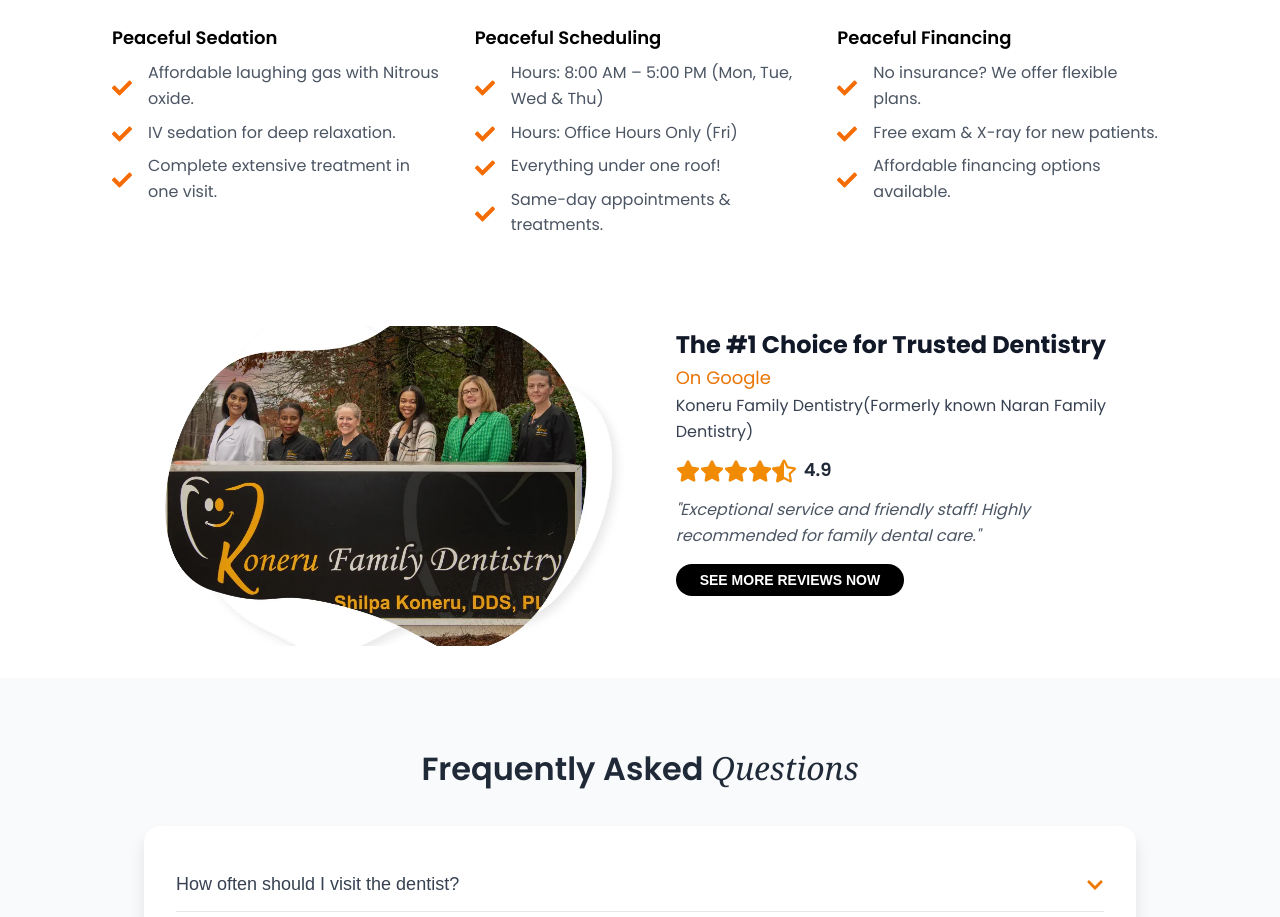
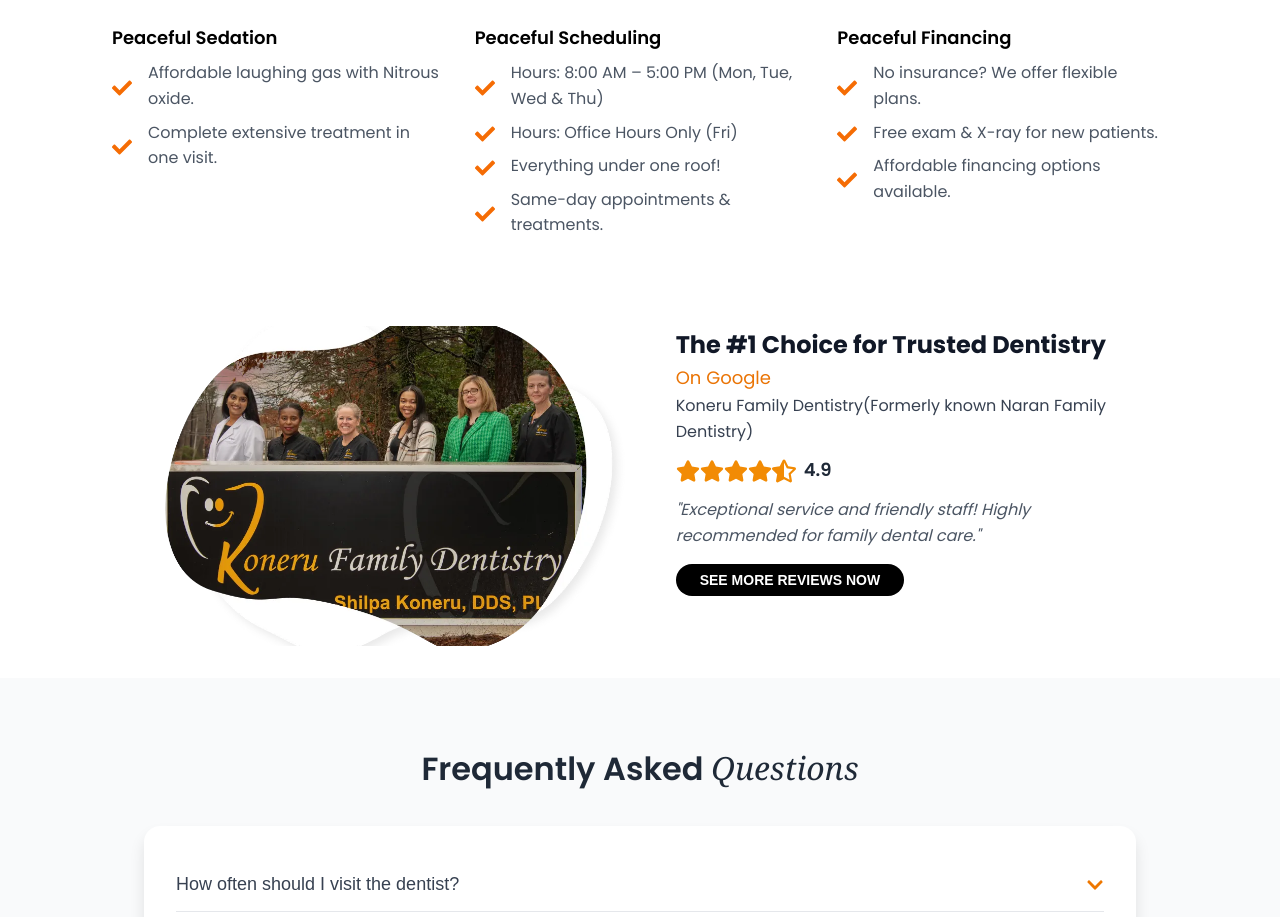
Before and after one commit to vbreddy9/koneru, a React (Vite) app in the folder frontend/: page / in a window 1280 px wide. Shown: the part 3140-4057 px from the top of the page. Built offline with nearby package versions, Linux system fonts and the light colour scheme.

Commit message:
Update WorryFreeSection.jsx

```diff
--- a/frontend/src/WorryFreeSection.jsx
+++ b/frontend/src/WorryFreeSection.jsx
@@ -13,7 +13,6 @@
           <h3 className="column-title">Peaceful Sedation</h3>
           <ul className="feature-list">
             <li><FaCheck className="icon" /> Affordable laughing gas with Nitrous oxide.</li>
-            <li><FaCheck className="icon" /> IV sedation for deep relaxation.</li>
             <li><FaCheck className="icon" /> Complete extensive treatment in one visit.</li>
           </ul>
         </div>
```
